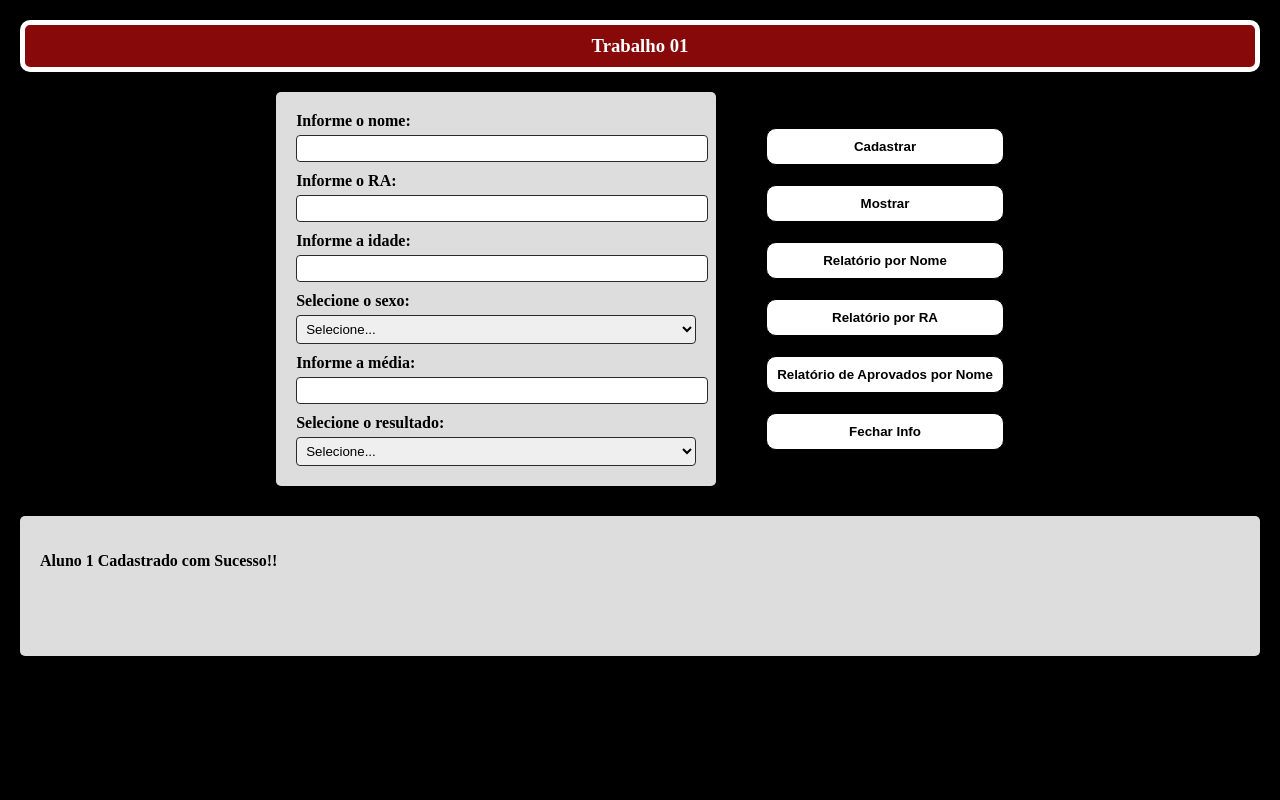
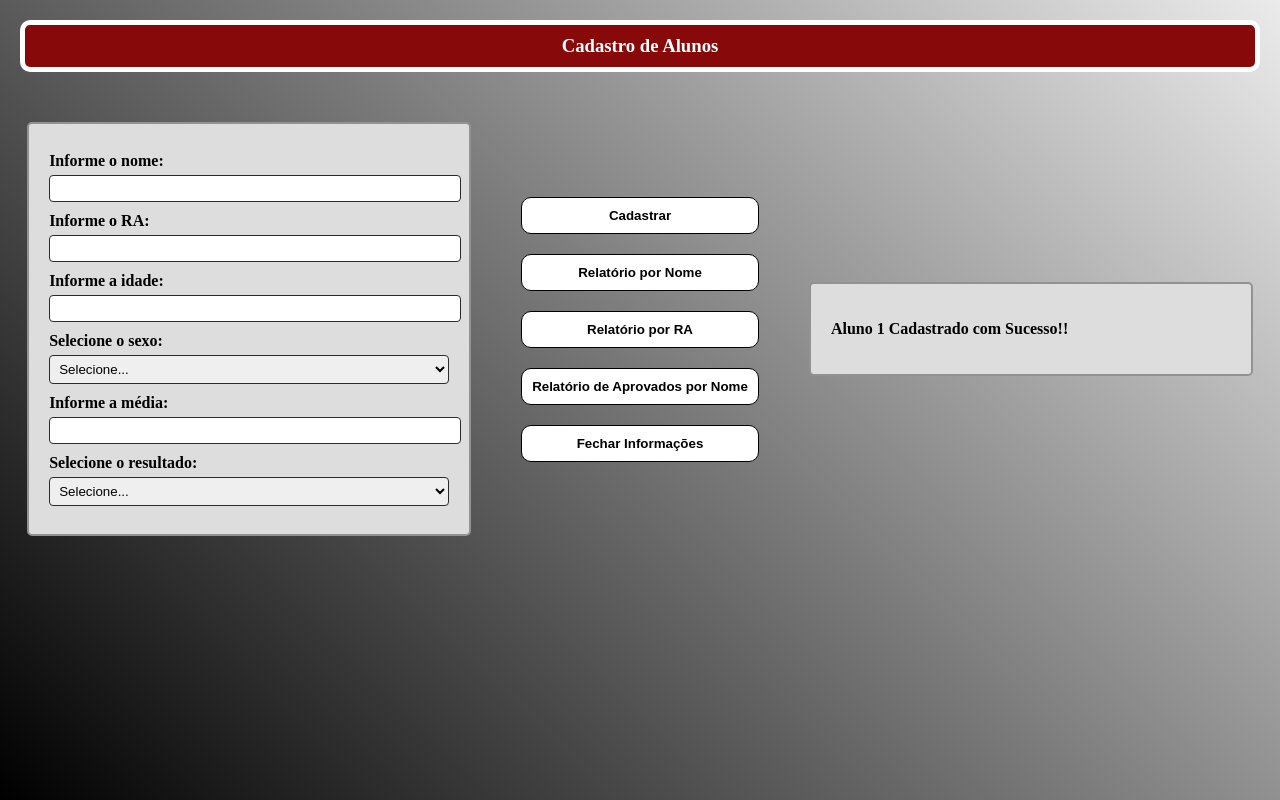
Before and after one commit to Maysa-Jesus/teste_ED, a plain HTML site: page index.html in a window 1280 px wide. Both pictures are taken after a click on the button "Cadastrar". Drawn offline with Linux system fonts and the light colour scheme.

Commit message:
mudando estrutura

```diff
--- a/index.html
+++ b/index.html
@@ -5,10 +5,10 @@
     <meta name="viewport" content="width=device-width, initial-scale=1.0">
     <link rel="stylesheet" href="styles.css">
     <script src="script.js" defer></script>
-    <title>Trabalho 01</title>
+    <title>Cadastro de Alunos</title>
 </head>
 <body>
-    <h3 id="titulo">Trabalho 01</h3>
+    <h3 id="titulo">Cadastro de Alunos</h3>
 
     <div class="container">
         <div class="formulario">
@@ -49,16 +49,17 @@
 
         <div class="botoes">
             <button onclick="cadastrar()" class="btn">Cadastrar</button>
-            <button onclick="mostrar()" class="btn">Mostrar</button>
+            <!-- <button onclick="mostrar()" class="btn">Mostrar</button> -->
             <button onclick="ordenacaoNome()" class="btn">Relatório por Nome</button>
             <button onclick="ordenacaoRA()" class="btn">Relatório por RA</button>
             <button onclick="ordenacaoAprovadosNome()" class="btn">Relatório de Aprovados por Nome</button>
-            <button onclick="fecharInfos()" class="btn" id="fechar-btn">Fechar Info</button>
+            <button onclick="fecharInfos()" class="btn" id="fechar-btn">Fechar Informações</button>
         </div>
-    </div>
 
-    <div class="infos" id="infos">
-        <p id="saidaInfos"><strong>Infos:</strong></p>
+        <div class="infos" id="infos">
+            <p id="saidaInfos"><strong>Infos:</strong></p>
+        </div>
+
     </div>
 </body>
 </html>
--- a/script.js
+++ b/script.js
@@ -33,7 +33,7 @@ function cadastrar() {
 
     let msg = ""
     arrayObj.forEach((item, index) => {
-        msg += `<p><strong>Aluno ${index + 1} Cadastrado com Sucesso!!</strong></p>`
+        msg = `<p><strong>Aluno ${index + 1} Cadastrado com Sucesso!!</strong></p>`
     });
 
     mostrarInfos(msg);
--- a/styles.css
+++ b/styles.css
@@ -1,7 +1,16 @@
+html, body {
+    margin: 0;
+    padding: 0;
+}
+
 body {
     font-family: "Times New Roman";
-    background-color: rgb(0, 0, 0);
+    /* background-color: rgb(51, 48, 48); */
+    background: linear-gradient(45deg, #000000, #ebebeb);
     margin: 20px;
+    background-repeat: no-repeat;
+    background-attachment: fixed;
+
 }
 
 #titulo {
@@ -16,20 +25,26 @@ body {
 
 .container {
     display: flex;
+    flex-direction: row;
     justify-content: center;
     align-items: center;
     gap: 50px;
     flex-wrap: wrap;
+    margin-top: 50px;
+
 }
 
 .formulario {
     display: flex;
     flex-direction: column;
+    justify-content: center;
     gap: 10px;
     background-color: #ddd;
+    border: 2px solid rgb(146, 146, 146);
     padding: 20px;
     border-radius: 5px;
     min-width: 400px;
+    min-height: 370px;
 }
 
 .formulario label {
@@ -68,13 +83,15 @@ body {
 
 .infos {
     display: none;
-    margin-top: 30px;
+    /* margin-top: 30px; */
     background-color: #ddd;
+    border: 2px solid rgb(146, 146, 146);
     padding: 20px;
     border-radius: 5px;
-    min-height: 100px;
+    min-height: 50px;
     position: relative;
-    max-height: 300px;
+    max-height: 370px;
+    width: 400px;
     overflow-y: auto;
 }
 
```
